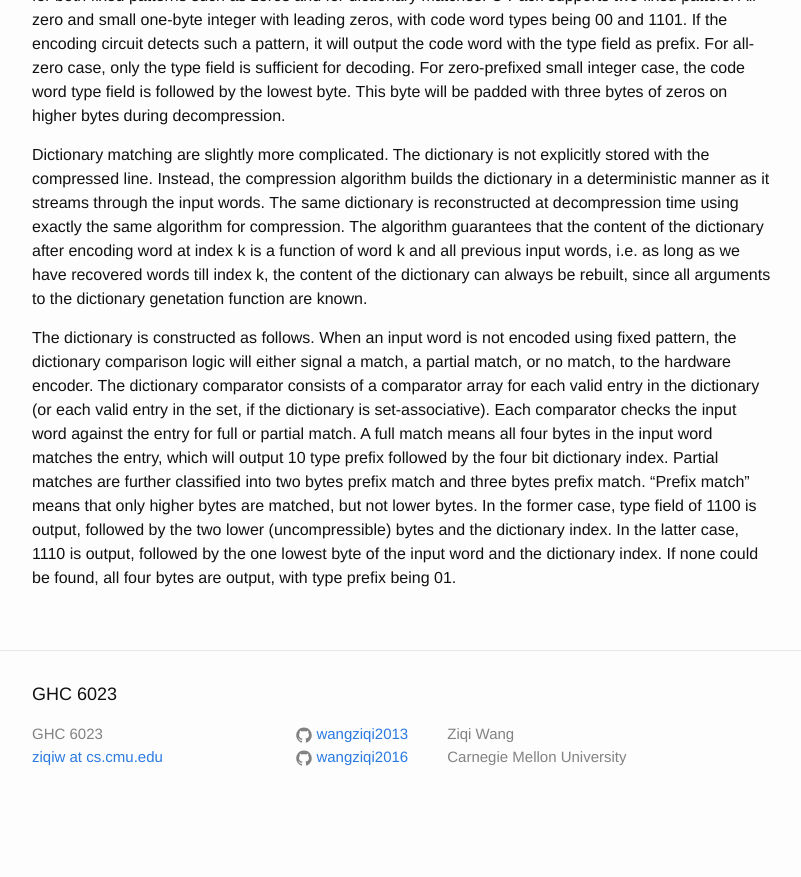
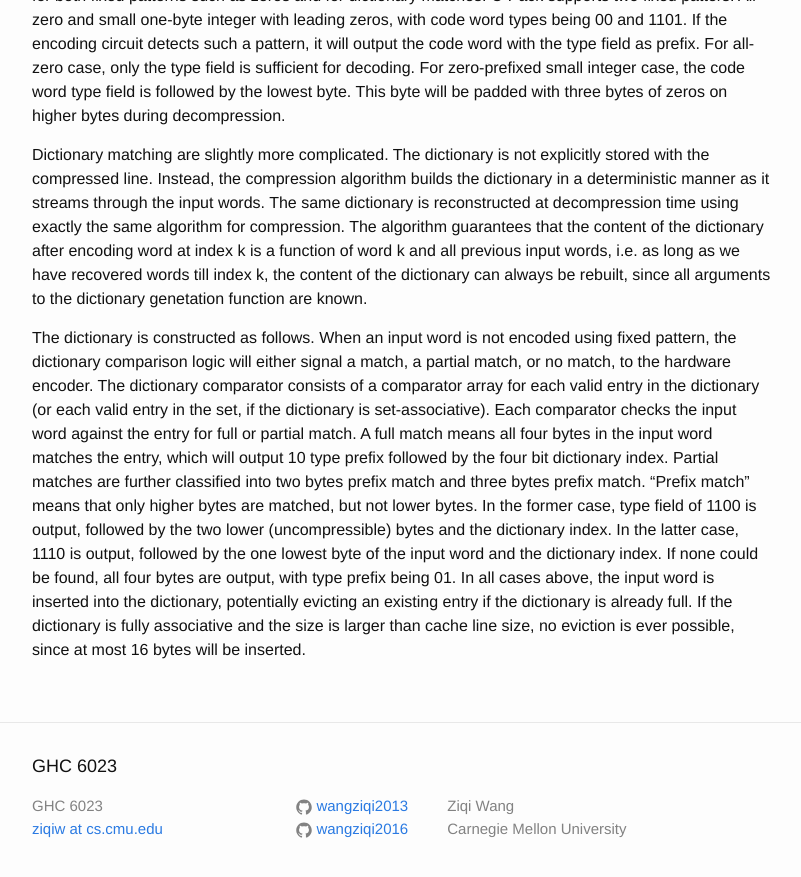
Before and after one commit to wangziqi2013/wangziqi2013.github.io, a Jekyll site: the page built from _posts/2020-06-11-cpack.markdown, in a window 1280 px wide and 900 px high, scrolled down 1570 px. Shown: the top 877 px of the window, without its empty margins (238-1039 px from the left). Built offline with Jekyll 4.4.1, drawn with Linux system fonts in a browser that asks for light colours; before the commit the page ends 2398 px from its top, so only the background shows below that.

Commit message:
Small change

```diff
--- a/_posts/2020-06-11-cpack.markdown
+++ b/_posts/2020-06-11-cpack.markdown
@@ -75,3 +75,6 @@ means that only higher bytes are matched, but not lower bytes. In the former cas
 by the two lower (uncompressible) bytes and the dictionary index. In the latter case, 1110 is output, followed by the one
 lowest byte of the input word and the dictionary index.
 If none could be found, all four bytes are output, with type prefix being 01.
+In all cases above, the input word is inserted into the dictionary, potentially evicting an existing entry if the dictionary
+is already full. If the dictionary is fully associative and the size is larger than cache line size, no eviction is ever
+possible, since at most 16 bytes will be inserted.
```
